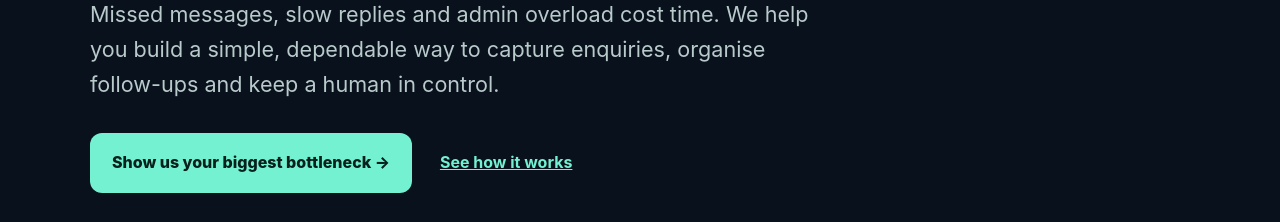
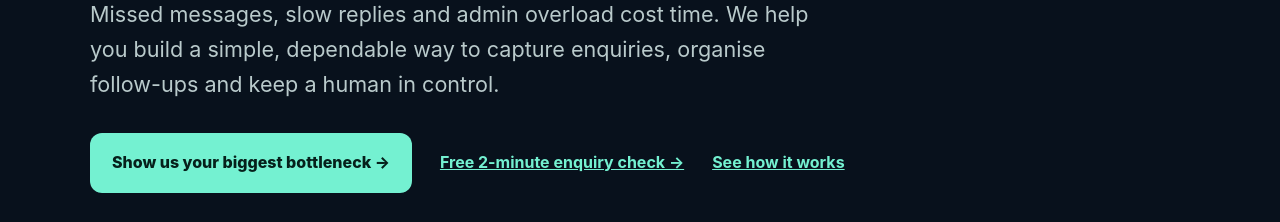
Before and after one commit to mikeyrnewton-pixel/newton-revenue-site, a website: page public/index.html in a window 1280 px wide. Shown: the part 571-793 px from the top of the page. Drawn offline with Linux system fonts and the light colour scheme.

Commit message:
Connect 2-minute enquiry check to verified opt-in lead route

```diff
--- a/public/index.html
+++ b/public/index.html
@@ -10,7 +10,7 @@
 <body>
 <header class="bar"><div class="container top"><a class="brand" href="/" aria-label="Newton Revenue home"><span class="mark">N/</span> NEWTON REVENUE</a><a class="navlink" href="#enquire">Talk to us <span aria-hidden="true">↗</span></a></div></header>
 <main>
-<section class="hero container"><div class="eyebrow"><span class="dot"></span> PRACTICAL AUTOMATION FOR UK BUSINESSES</div><h1>Every enquiry deserves a proper response.</h1><p class="intro">Missed messages, slow replies and admin overload cost time. We help you build a simple, dependable way to capture enquiries, organise follow-ups and keep a human in control.</p><div class="actions"><a class="btn primary" href="#enquire">Show us your biggest bottleneck <span aria-hidden="true">→</span></a><a class="textlink" href="#how">See how it works</a></div><div class="proof"><span>✓ Human-reviewed responses</span><span>✓ Built around your existing tools</span><span>✓ No invented ROI claims</span></div></section>
+<section class="hero container"><div class="eyebrow"><span class="dot"></span> PRACTICAL AUTOMATION FOR UK BUSINESSES</div><h1>Every enquiry deserves a proper response.</h1><p class="intro">Missed messages, slow replies and admin overload cost time. We help you build a simple, dependable way to capture enquiries, organise follow-ups and keep a human in control.</p><div class="actions"><a class="btn primary" href="#enquire">Show us your biggest bottleneck <span aria-hidden="true">→</span></a><a class="textlink" href="/enquiry-check/">Free 2-minute enquiry check →</a><a class="textlink" href="#how">See how it works</a></div><div class="proof"><span>✓ Human-reviewed responses</span><span>✓ Built around your existing tools</span><span>✓ No invented ROI claims</span></div></section>
 <section class="soft"><div class="container"><div class="eyebrow">EXPLORE OUR PROJECTS</div><h2>Useful ideas. A working enquiry route.</h2><div class="tiles"><article><div class="num">GUIDES</div><h3>AI Profit Brief</h3><p>Specific DIY workflows, practical AI tutorials and honest limitations.</p><p><a href="/ai-profit-brief/">Read the guides →</a></p></article><article><div class="num">THE SERVICE</div><h3>Business Autopilot 8</h3><p>Explore a modular service concept for the repetitive jobs slowing your business down.</p><p><a href="/autopilot-8/">Explore the offer →</a></p></article><article><div class="num">THE PERSONAL SIDE</div><h3>Newton Reset</h3><p>Small steps, practical routines and rebuilding without the motivational theatre.</p><p><a href="/newton-reset/">Visit Newton Reset →</a></p></article></div></div></section>
 <section class="soft"><div class="container"><div class="eyebrow">WHERE WE START</div><h2>Fix the work that gets in the way of the work.</h2><div class="tiles">
 <article><div class="num">01</div><h3>Enquiries</h3><p>Organise messages from your website and inbox into one clear list of people to respond to.</p></article>
```
